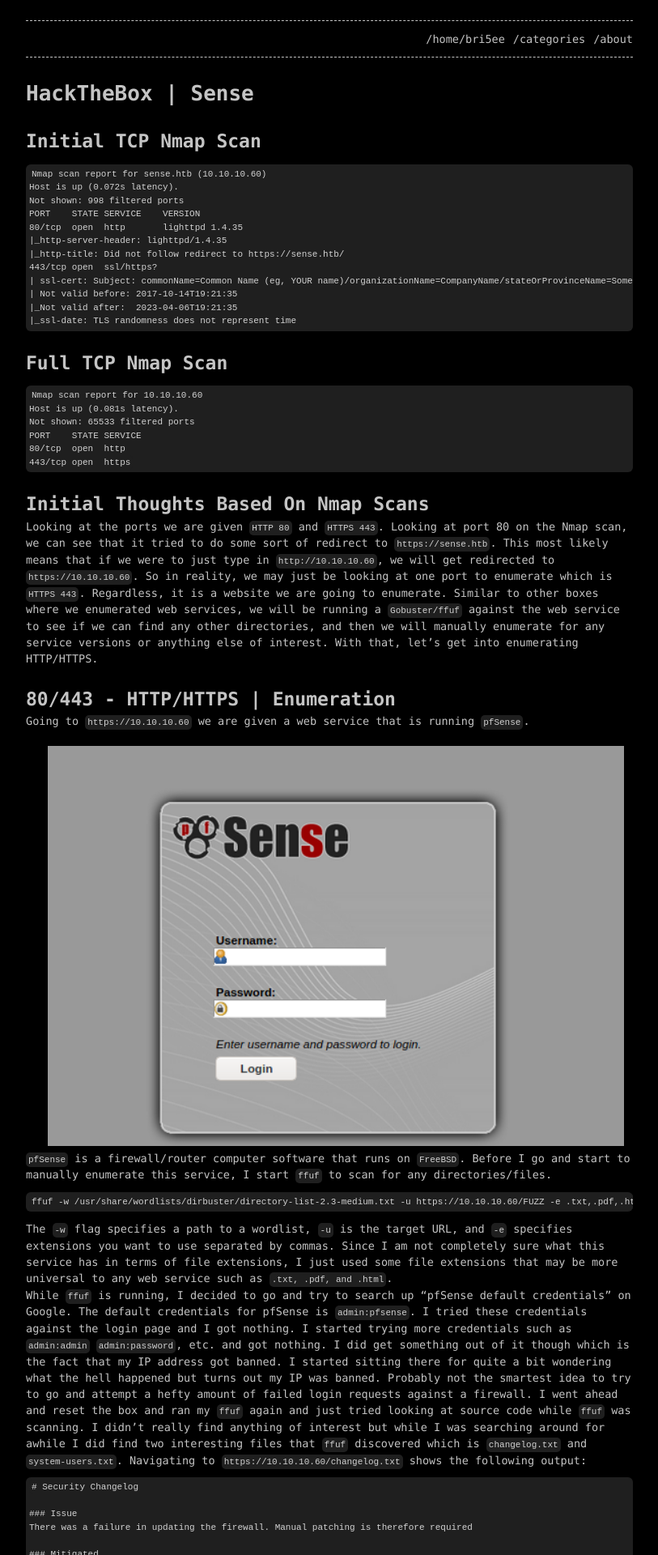
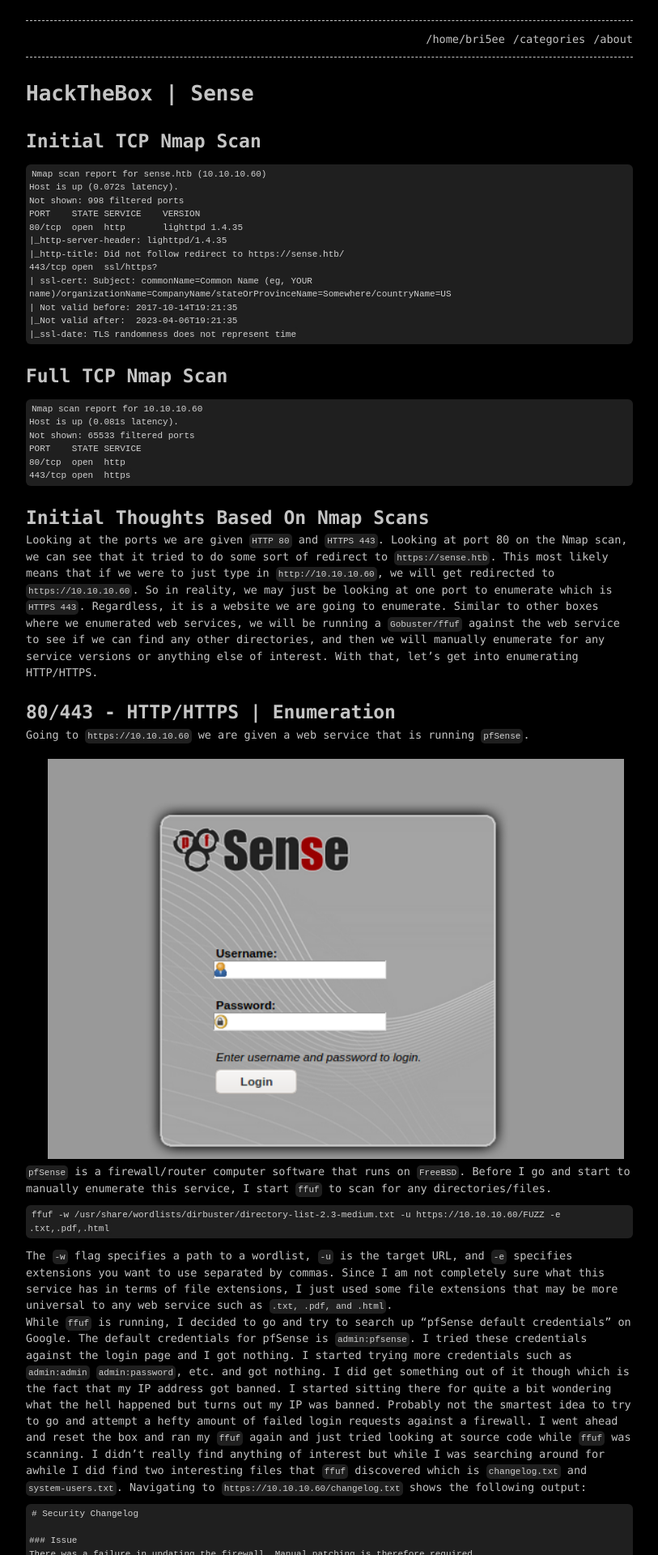
Before and after one commit to notbricey/brisee.github.io, a Jekyll site: the page built from _posts/2021-06-01-htb-sense.md, in a window 1280 px wide. Shown: the top 1920 px of the page at 81% size, without its empty margins (233-1046 px from the left). Built offline with Jekyll 4.4.1, drawn with Linux system fonts in a browser that asks for light colours.

Commit message:
Update base.scss

```diff
--- a/_sass/base.scss
+++ b/_sass/base.scss
@@ -103,7 +103,7 @@ textarea { vertical-align: top; }
 /**
  * Code and syntax highlighting
  */
-pre { background-color: #1f1f1f;  border: none; border-radius: 6px; padding: 4px;  overflow:auto;  font-size: 11px; color: rgba(255,255,255,0.8);  line-height: 1.0 !important; }
+pre { background-color: #1f1f1f;  border: none; border-radius: 6px; padding: 4px;  overflow:auto;  font-size: 11px; color: rgba(255,255,255,0.8);  line-height: 1.0 !important; word-wrap: break-word;  word-break: break-word;  white-space: pre-wrap;}
 .highlight .c { color: #999988; font-style: italic } /* Comment */
 /**.highlight .err { color: #a61717; background-color: #e3d2d2 } /* Error */
 .highlight .k { font-weight: bold } /* Keyword */
```
